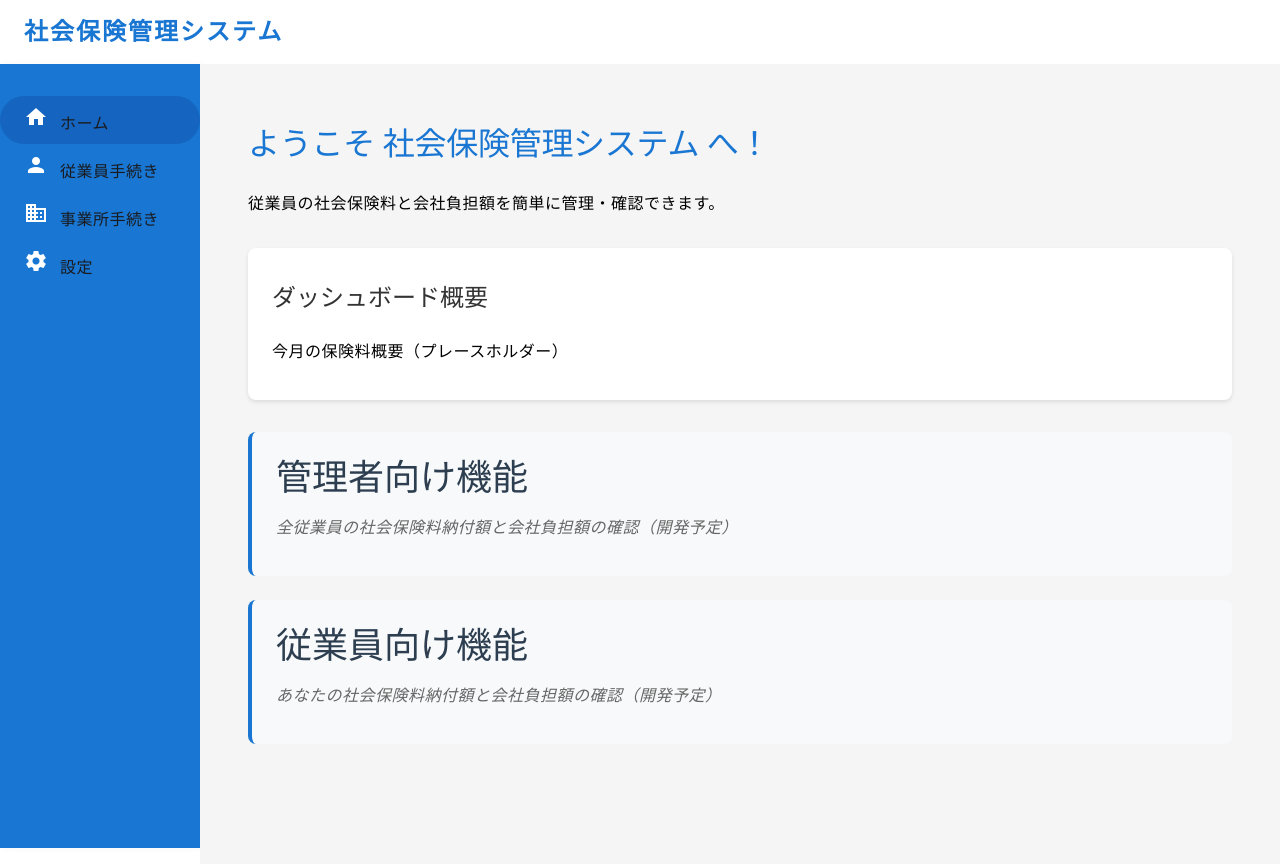
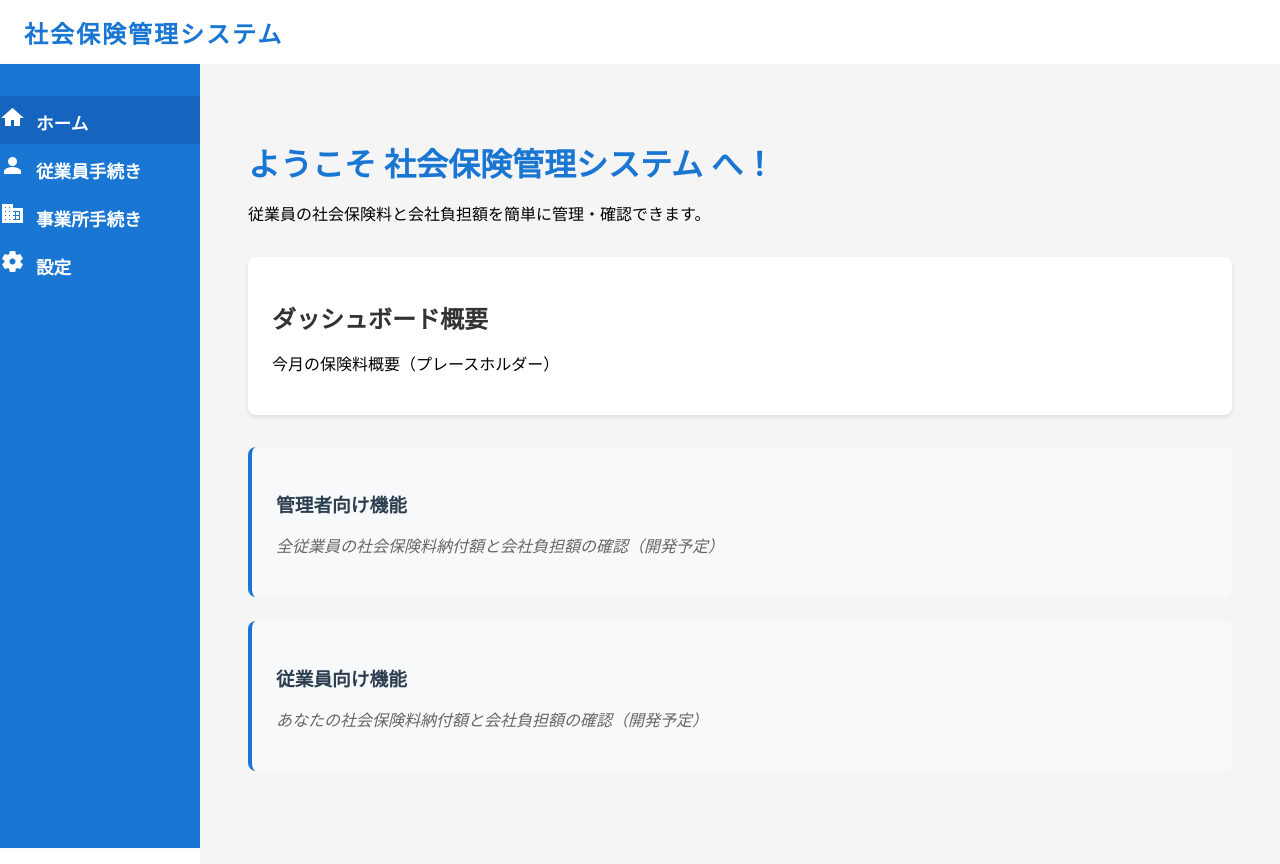
Before and after one commit to TowaSadamori/shakaihoken, an Angular app: page / in a window 1280 px wide. Built offline with nearby package versions, Linux system fonts and the light colour scheme.

Commit message:
エラー解消

```diff
--- a/angular.json
+++ b/angular.json
@@ -20,9 +20,7 @@
             "outputPath": "dist/shakaihoken",
             "index": "src/index.html",
             "browser": "src/main.ts",
-            "polyfills": [
-              "zone.js"
-            ],
+            "polyfills": ["zone.js"],
             "tsConfig": "tsconfig.app.json",
             "inlineStyleLanguage": "scss",
             "assets": [
@@ -31,10 +29,7 @@
                 "input": "public"
               }
             ],
-            "styles": [
-              "@angular/material/prebuilt-themes/azure-blue.css",
-              "src/styles.scss"
-            ],
+            "styles": ["src/styles.scss"],
             "scripts": []
           },
           "configurations": {
@@ -79,10 +74,7 @@
         "test": {
           "builder": "@angular-devkit/build-angular:karma",
           "options": {
-            "polyfills": [
-              "zone.js",
-              "zone.js/testing"
-            ],
+            "polyfills": ["zone.js", "zone.js/testing"],
             "tsConfig": "tsconfig.spec.json",
             "inlineStyleLanguage": "scss",
             "assets": [
@@ -91,20 +83,14 @@
                 "input": "public"
               }
             ],
-            "styles": [
-              "@angular/material/prebuilt-themes/azure-blue.css",
-              "src/styles.scss"
-            ],
+            "styles": ["src/styles.scss"],
             "scripts": []
           }
         },
         "lint": {
           "builder": "@angular-eslint/builder:lint",
           "options": {
-            "lintFilePatterns": [
-              "src/**/*.ts",
-              "src/**/*.html"
-            ]
+            "lintFilePatterns": ["src/**/*.ts", "src/**/*.html"]
           }
         }
       }
@@ -112,8 +98,6 @@
   },
   "cli": {
     "analytics": false,
-    "schematicCollections": [
-      "angular-eslint"
-    ]
+    "schematicCollections": ["angular-eslint"]
   }
 }
--- a/src/app/sidebar/sidebar.component.html
+++ b/src/app/sidebar/sidebar.component.html
@@ -2,6 +2,7 @@
   <mat-nav-list>
     <a
       mat-list-item
+      disableRipple="true"
       *ngFor="let item of navItems"
       [routerLink]="item.path"
       routerLinkActive="active"
--- a/src/app/sidebar/sidebar.component.scss
+++ b/src/app/sidebar/sidebar.component.scss
@@ -53,3 +53,57 @@
 mat-icon {
   margin-right: 12px;
 }
+
+.sidebar .mat-mdc-list-item,
+.sidebar .mat-mdc-list-item.mat-mdc-list-item-interactive,
+.sidebar .mat-mdc-list-item.active {
+  min-height: 48px !important;
+  height: 48px !important;
+  max-height: 48px !important;
+  box-sizing: border-box;
+  overflow: hidden !important;
+  padding: 0 !important;
+  display: flex !important;
+  align-items: center !important;
+}
+
+.sidebar .mat-mdc-list-item .mat-mdc-list-item-content {
+  align-items: center !important;
+  display: flex !important;
+  min-height: 0 !important;
+  height: 100% !important;
+  box-sizing: border-box;
+  padding: 0 16px !important;
+}
+
+.sidebar .mat-mdc-list-item::after,
+.sidebar .mat-mdc-list-item.mat-mdc-list-item-interactive::after,
+.sidebar .mat-mdc-list-item.active::after {
+  display: none !important;
+  height: 0 !important;
+  min-height: 0 !important;
+  content: none !important;
+}
+
+.sidebar .mat-mdc-list-item,
+.sidebar .mat-mdc-list-item .mat-mdc-list-item-title,
+.sidebar .mat-mdc-list-item .mat-mdc-list-item-content,
+.sidebar .mat-mdc-list-item .mat-icon,
+.sidebar .mat-mdc-list-item [matLine],
+.sidebar .mat-mdc-list-item [matListIcon] {
+  color: #fff !important;
+  font-weight: 700 !important;
+}
+
+.sidebar .mat-mdc-list-item.active,
+.sidebar .mat-mdc-list-item:active,
+.sidebar .mat-mdc-list-item:focus,
+.sidebar .mat-mdc-list-item:hover,
+.sidebar .mat-mdc-list-item.active .mat-mdc-list-item-title,
+.sidebar .mat-mdc-list-item:active .mat-mdc-list-item-title,
+.sidebar .mat-mdc-list-item:focus .mat-mdc-list-item-title,
+.sidebar .mat-mdc-list-item:hover .mat-mdc-list-item-title {
+  color: #fff !important;
+  font-weight: 700 !important;
+  background: #1565c0 !important;
+}
--- a/src/styles.scss
+++ b/src/styles.scss
@@ -1,23 +1,4 @@
-/* You can add global styles to this file, and also import other style files */
-
-body,
-.mat-app-background {
-  --mat-mdc-list-item-label-text-color: #fff !important;
-  --mdc-list-item-label-text-color: #fff !important;
-  --mat-mdc-list-item-supporting-text-color: #fff !important;
-  --mdc-list-item-supporting-text-color: #fff !important;
-  --mat-mdc-list-item-leading-icon-color: #fff !important;
-  --mdc-list-item-trailing-icon-color: #fff !important;
-}
-
-html,
-body {
-  height: 100%;
-}
-body {
-  margin: 0;
-  font-family: Roboto, 'Helvetica Neue', sans-serif;
-}
+/* グローバルスタイルのみ。Materialテーマ定義は不要 */
 
 html,
 body {
@@ -37,19 +18,57 @@ body {
   color: #fff;
 }
 
-.sidebar .mat-list-item {
-  --mdc-list-item-label-text-color: #fff;
-  --mat-mdc-list-item-label-text-color: #fff;
-  --mdc-list-item-supporting-text-color: #fff;
-  --mat-mdc-list-item-supporting-text-color: #fff;
-  --mdc-list-item-leading-icon-color: #fff;
-  --mat-mdc-list-item-leading-icon-color: #fff;
-  --mdc-list-item-trailing-icon-color: #fff;
-  --mat-mdc-list-item-trailing-icon-color: #fff;
+/* Materialのリストテキスト・アイコンを強制的に白・太字に */
+::ng-deep .sidebar .mat-mdc-list-item .mat-mdc-list-item-title,
+::ng-deep .sidebar .mat-mdc-list-item .mat-mdc-list-item-content,
+::ng-deep .sidebar .mat-mdc-list-item .mat-icon {
   color: #fff !important;
   font-weight: 700 !important;
 }
 
-.sidebar .mat-icon {
+/* リストアイテムの高さ・アラインメントをリセット */
+::ng-deep .sidebar .mat-mdc-list-item,
+::ng-deep .sidebar .mat-mdc-list-item-interactive,
+::ng-deep .sidebar .mat-mdc-list-item-active {
+  min-height: 48px !important;
+  height: 48px !important;
+  max-height: 48px !important;
+  box-sizing: border-box;
+  overflow: hidden !important;
+  padding: 0 !important;
+}
+::ng-deep .sidebar .mat-mdc-list-item .mat-mdc-list-item-content {
+  align-items: center !important;
+  display: flex !important;
+  min-height: 0 !important;
+  height: 100% !important;
+  box-sizing: border-box;
+  padding: 0 16px !important;
+}
+::ng-deep .sidebar .mat-mdc-list-item::after,
+::ng-deep .sidebar .mat-mdc-list-item-interactive::after,
+::ng-deep .sidebar .mat-mdc-list-item-active::after {
+  display: none !important;
+  height: 0 !important;
+  min-height: 0 !important;
+  content: none !important;
+}
+
+/* テキストのみ太字 */
+::ng-deep .sidebar .mat-mdc-list-item .mat-mdc-list-item-title {
+  color: #fff !important;
+  font-weight: 700 !important;
+}
+/* アイコンは白 */
+::ng-deep .sidebar .mat-mdc-list-item .mat-icon {
   color: #fff !important;
 }
+
+:root,
+body,
+.sidebar {
+  --mdc-list-item-min-height: 48px !important;
+  --mdc-list-item-one-line-container-height: 48px !important;
+  --mdc-list-item-two-line-container-height: 48px !important;
+  --mdc-list-item-three-line-container-height: 48px !important;
+}
```
